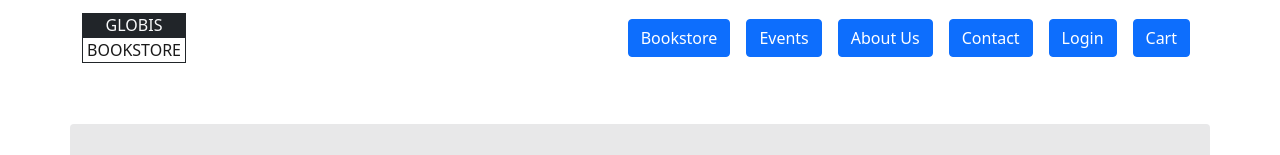
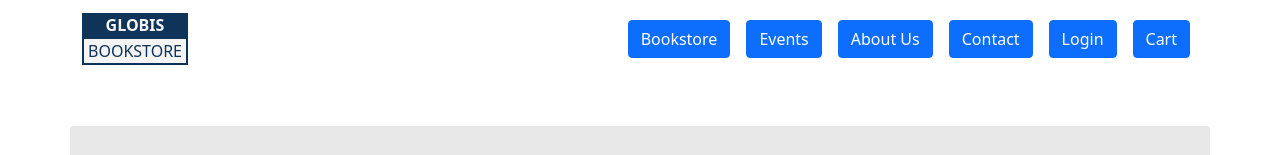
Before and after one commit to progressitech/globis-bookstore, a React (Create React App) app in the folder frontend/: page /cart in a window 1280 px wide. Shown: the top 155 px of the page. Built offline with nearby package versions, Linux system fonts and the light colour scheme.

Commit message:
Corrected website icon.

```diff
--- a/frontend/src/ui/App.css
+++ b/frontend/src/ui/App.css
@@ -1,11 +1,22 @@
 :root {
     --primary-color: rgb(14, 52, 90);
-    --secondary-color: rgb(225, 225, 225);
+    --secondary-color: rgb(245, 245, 245);
     --on-primary: rgb(34, 72, 110);
 }
 
+.website-icon-upper {
+    background-color: var(--primary-color);
+    color: var(--secondary-color);
+    font-weight: bolder;
+}
 
-.website-icon:hover {
+.website-icon-lower {
+    background-color: var(--secondary-color);
+    color: var(--primary-color);
+    border: 2px solid var(--primary-color);
+}
+
+.website-icon-lower:hover {
   background-color: var(--primary-color);
   color: var(--secondary-color);
   transition-duration: 750ms;
--- a/frontend/src/ui/Navigation.js
+++ b/frontend/src/ui/Navigation.js
@@ -36,8 +36,8 @@ export function Navigation() {
       <Navbar expand="lg">
         <Container>
           <Navbar.Brand href="/">
-            <p class="text-light bg-dark fs-6 text-center mb-0">GLOBIS</p>
-            <p class="border border-dark website-icon fs-6 text-center mb-0 px-1">
+            <p class="website-icon-upper fs-6 text-center mb-0">GLOBIS</p>
+            <p class="website-icon-lower fs-6 text-center mb-0 px-1">
               BOOKSTORE
             </p>
           </Navbar.Brand>
```
